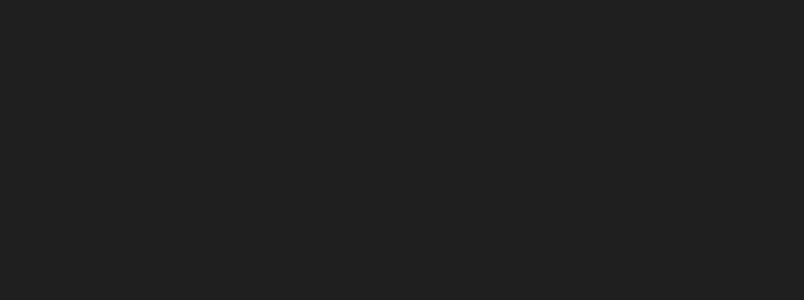
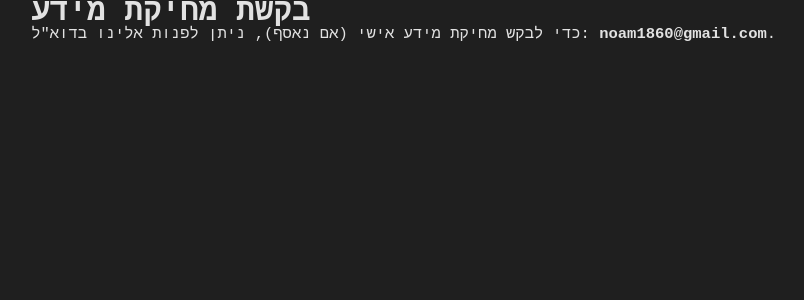
Before and after one commit to noamnorman21/my-portfolio, a React (Create React App) app: page /data-deletion in a window 1280 px wide. Before the commit this address had no page. Shown: the top 300 px of the page, without its empty margins (124-928 px from the left). Built offline with nearby package versions, Linux system fonts and the light colour scheme.

Commit message:
Add Data Deletion page and update routing in App component

```diff
--- a/src/App.tsx
+++ b/src/App.tsx
@@ -3,6 +3,7 @@
 import HomePage from "./pages/HomePage"; // העמוד הראשי שלך
 import FacebookShare from "./pages/FacebookShare";
 import PrivacyPolicy from "./pages/PrivacyPolicy";
+import DataDeletion from "./pages/DataDeletion";
 
 export default function App() {
   return (
@@ -12,6 +13,7 @@
       {/* זה ראוט "סודי" – אין לינק אליו, רק אם מישהו מגיע ישירות ל־URL */}
       <Route path="/facebook-share" element={<FacebookShare />} />
       <Route path="/privacy-policy" element={<PrivacyPolicy />} />
+      <Route path="/data-deletion" element={<DataDeletion />} />
     </Routes>
   );
 }
--- /dev/null
+++ b/src/pages/DataDeletion.tsx
@@ -0,0 +1,11 @@
+export default function DataDeletion() {
+  return (
+    <div>
+      <h1>בקשת מחיקת מידע</h1>
+      <p>
+        כדי לבקש מחיקת מידע אישי (אם נאסף), ניתן לפנות אלינו בדוא"ל:{" "}
+        <strong>noam1860@gmail.com</strong>.
+      </p>
+    </div>
+  );
+}
```
